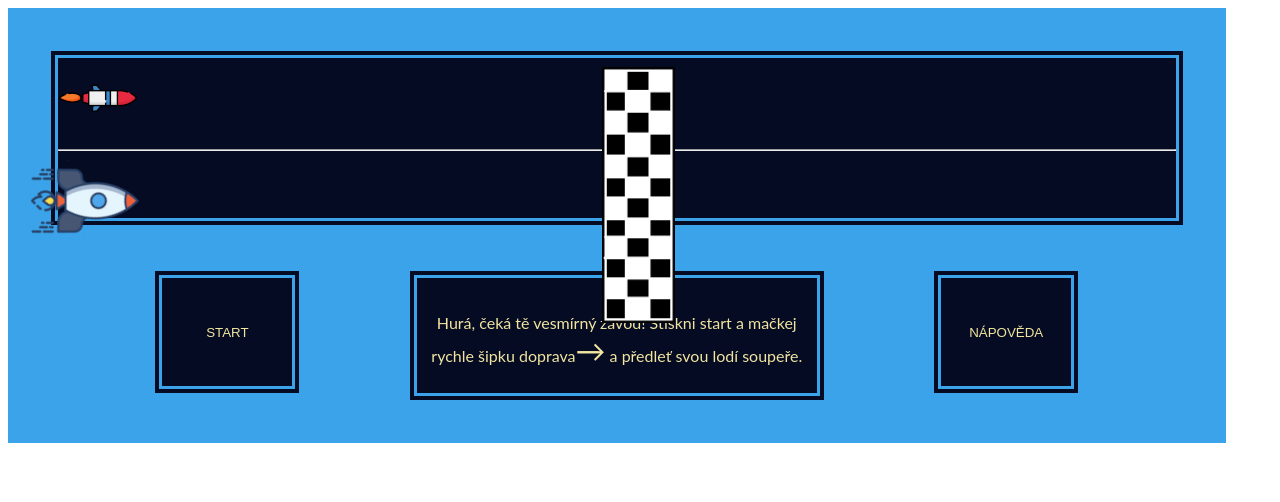
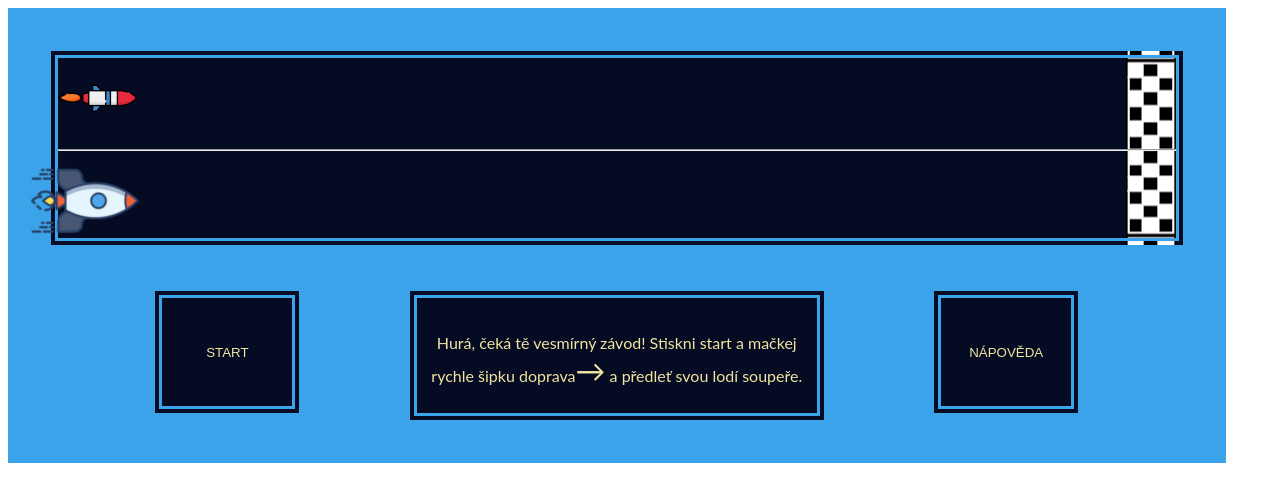
Before and after one commit to DorkaG/bludiste, a Vue app: page /zavod in a window 1280 px wide. Shown: the top 502 px of the page. Built offline with nearby package versions, Linux system fonts and the light colour scheme; what vue-js-modal would draw is missing.

Commit message:
upraveny styly her a zavodu

```diff
--- a/src/App.vue
+++ b/src/App.vue
@@ -31,7 +31,8 @@
 
 .pokyny {
     width: 30%;
-    height: 40vh;
+    /* height: 40vh; */
+    height: 360px; /*pridano*/
     background-color: rgb(6, 11, 36);
     border: 10px double rgb(59, 163, 233);
     color: rgb(241, 229, 159);
@@ -43,13 +44,24 @@
 
 .hra {
     background-color: rgb(6, 11, 36);
+
   /*
     background-image: url("./../src/assets/images/pozadi3.jpg");*/
 
     width: 70%;
+    /* height: 40vh;   */
+    height: 360px; /*pridano*/
+    border: 10px double rgb(59, 163, 233);
+}
+
+@media (min-height: 900px) {
+  .hra {
     height: 40vh;
+  }
 
-    border: 10px double rgb(59, 163, 233);
+  .pokyny {
+    height: 40vh;
+  }
 }
 
 .sekce {
--- a/src/components/Zavod.vue
+++ b/src/components/Zavod.vue
@@ -19,7 +19,7 @@
                         <p> To se úplně nepovedlo, ale můžeš to zkusit znovu.</p></div>
                 </div>
 
-                <img class="cil" v-bind:src="require(`./../assets/images/cil.jpg`)" alt="Cilová páska">
+                <!-- <img class="cil" v-bind:src="require(`./../assets/images/cil.jpg`)" alt="Cilová páska"> -->
                 <transition name="start">
                     <img v-bind:class="{zavodnik: posunuto}" v-bind:src="require(`./../assets/images/zavod1.png`)"
                          alt="Raketa1">
@@ -155,9 +155,21 @@
 
     .hra {
         width: 100%;
-        height: 20vh;
+        /* height: 20vh; */
+        height: 180px; /*pridano */
         border: 10px double rgb(59, 163, 233);
+        background-image: url("./../assets/images/cil_pozadi.png");     /*pridano */
+        background-repeat: repeat-y;
+        background-position: right;
+
     }
+
+      @media (min-height: 900px) {  /*pridano*/
+         .hra {
+             height: 20vh;
+         }
+      }
+
 
     .zavodniTlacitka {
         width: 150px;
@@ -183,6 +195,8 @@
         background-color: rgb(6, 11, 36);
     }
 
+
+
     .sipka {
         font-size: 30px;
     }
```
Also changed, not shown: src/assets/images/cil_pozadi.png (added).
